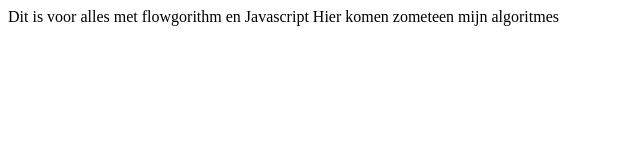
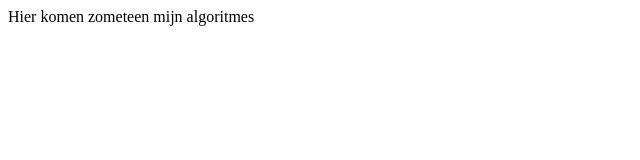
Before and after one commit to BambooHut/programmeren.github.io, a plain HTML site: page index.html in a window 1280 px wide. Shown: the whole page, without its empty margins (0-640 px from the left). Drawn offline with Linux system fonts and the light colour scheme.

Commit message:
head weggehaald. Het leek niets te doen? de tekst kwam gewoon op de pagina...

```diff
--- a/index.html
+++ b/index.html
@@ -1,14 +1,12 @@
 <html>
-<head>
-    Dit is voor alles met flowgorithm en Javascript
-</head>
+
 <body>
     Hier komen zometeen mijn algoritmes
 
-<script>
+    <script>
 
 
-</script>
+    </script>
 
 </body>
 
```
